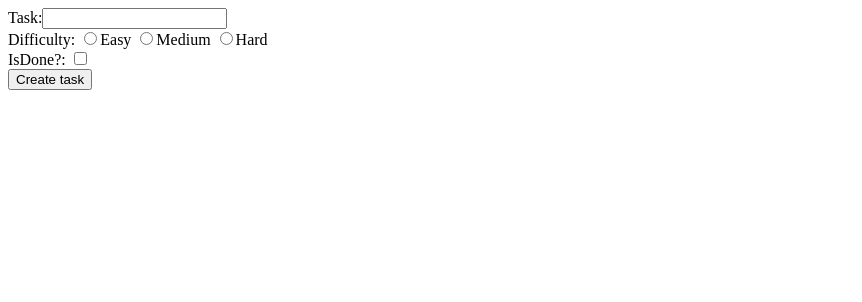
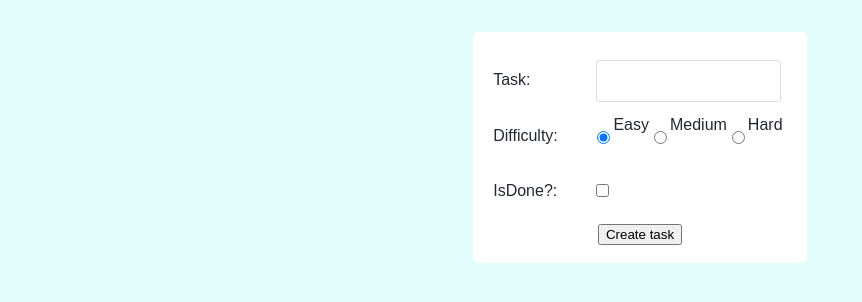
Before and after one commit to DhakalArjun/FSD007-WebDev1, a PHP site: page /4todoform.php in a window 1280 px wide. Shown: the top 302 px of the page, without its empty margins (0-862 px from the left). Run offline with PHP 8.4, Linux system fonts and the light colour scheme.

Commit message:
css added to day01 files

```diff
--- a/day01hello/4todoform.php
+++ b/day01hello/4todoform.php
@@ -1,13 +1,16 @@
 <!DOCTYPE html>
 <html lang="en">
+
 <head>
   <meta charset="UTF-8">
   <meta http-equiv="X-UA-Compatible" content="IE=edge">
   <meta name="viewport" content="width=device-width, initial-scale=1.0">
   <title>Document</title>
+  <link rel="stylesheet" href="css/styles.css?<?php echo time();?>" />
 </head>
-<body>
-<?php
+
+<body class="containterCentered">
+  <?php
   //calling db.php to connect to database
   require_once('db.php');
 
@@ -16,17 +19,20 @@
     $diffArray[$difficultyVal] = 'checked';
     $isDoneChecked=$isDoneVal?'checked':'';
     $todoForm = <<< ANYTEXT
-      <form method="post">
-        <label for="task">Task:</label><input type="text" name="task" value="$taskVal" />
-        <br />
-        <label for="taskDifficulty">Difficulty:</label>
+      <form method="post" class="formAsContainter width300 txtLeft">
+        <div class="rowFlexLeftAlign">
+        <label for="task" class="formLabel">Task:</label><input type="text" name="task" value="$taskVal" />
+        </div>
+        <div class="rowFlexLeftAlign">
+        <label for="taskDifficulty" class="formLabel">Difficulty:</label>
         <input type="radio" name="taskDifficulty" value="Easy" {$diffArray['Easy']} />Easy
         <input type="radio" name="taskDifficulty" value="Medium" {$diffArray['Medium']} />Medium
         <input type="radio" name="taskDifficulty" value="Hard" {$diffArray['Hard']} />Hard
-        <br />
-        <label for="isDone">IsDone?:</label>
+        </div>
+        <div class="rowFlexLeftAlign">
+        <label for="isDone" class="formLabel">IsDone?:</label>
         <input type="checkbox" name="isDone" value="1" $isDoneChecked />
-        <br>
+        </div>
         <input type="submit" value="Create task">
       </form>
     ANYTEXT;
@@ -34,10 +40,10 @@
   }
   if(isset($_POST["task"])){
     // following four lines of code will print list of values for POST method to verify if form is able to collect data. after verification just comment them
-    echo "<pre>\n";
-    echo "$_POST:"."\n";
-    print_r($_POST);
-    echo "</pre>\n";
+    // echo "<pre>\n";
+    // echo "$_POST:"."\n";
+    // print_r($_POST);
+    // echo "</pre>\n";
 
     $task = $_POST["task"];
     $taskDificulty = $_POST["taskDifficulty"];
@@ -61,7 +67,7 @@
         echo "<li>$error</li>";
       }
       echo "</ul>\n";
-      createForm($task);
+      createForm($task, $taskDificulty, $isDone);
     }
     else{
 
@@ -84,8 +90,10 @@
     }
   }
   else {
-    createForm();
+
+    createForm($taskVal="", $difficultyVal="Easy", $isDoneVal="");
   }
 ?>
 </body>
+
 </html>
--- /dev/null
+++ b/day01hello/css/styles.css
@@ -0,0 +1,152 @@
+/************************************************
+* Developed by: Arjun Dhakal
+* Start Date: 2023-03-14
+*************************************************/
+/* ================================== Variables  */
+:root {
+  /* ------------------------------- font colors */
+  --colHeavyFont: #222831;
+  --colMediumFont: #828991;
+  --colLightFont: white;
+  --colHoverFont: rgb(124, 90, 4);
+  /* -------------------------- background colors */
+  --colBodyBG: #e3fdfd;
+  --colFormBG: white;
+  --colButtonBG: #0d6efd;
+  --colSuccessMsgBG: #a8e6cf;
+  --colErrorMsg: #ffcef3;
+  /* ------------------------------- font familys */
+  --font1: "Montserrat", sans-serif;
+  --font2: "Roboto", sans-serif;
+}
+/* ==== General/global attributes and typography*/
+body {
+  margin: 0;
+  padding: 0;
+  background-color: var(--colBodyBG);
+  font-family: var(--font1);
+  line-height: 1.5;
+  color: var(--colHeavyFont);
+}
+h1 {
+  font-size: 2.5rem;
+  font-weight: 600;
+}
+h2 {
+  font-size: 2rem;
+  font-weight: 600;
+}
+h3 {
+  font-size: 1.5rem;
+  font-weight: 400;
+}
+h4 {
+  font-size: 1.2rem;
+  font-weight: 400;
+}
+/* ============================================= */
+.containterCentered {
+  margin: 0 auto;
+  padding: 0 1rem;
+  max-width: 1000px;
+}
+.txtLeft {
+  text-align: left;
+}
+.txtRight {
+  text-align: right;
+}
+.txtCenter {
+  text-align: center;
+}
+.rowFlex {
+  display: flex;
+  justify-content: space-between;
+  margin: 0.5rem auto;
+}
+
+.rowFlexLeftAlign {
+  display: flex;
+  margin: 0.5rem auto;
+}
+.formLabel {
+  line-height: 2.5;
+  width: 6rem;
+  margin: 0.2rem;
+  text-align: left;
+}
+
+input[type="text"],
+input[type="password"],
+input[type="number"],
+textarea {
+  line-height: 2.5;
+  border-radius: 3px;
+  outline: none;
+  padding: 0.2rem;
+  margin: 0.2rem;
+  border: 1px solid #dddddd;
+  font-family: var(--font1);
+}
+
+input[type="text"]:focus,
+input[type="number"]:focus,
+input[type="password"]:focus,
+textarea:focus {
+  box-shadow: 0 0 5px rgba(81, 203, 238, 1);
+  border: 1px solid rgba(81, 203, 238, 1);
+}
+
+.btnDefault {
+  margin: 0.5rem auto;
+  padding: 0.5rem;
+  font-size: 1.2rem;
+  min-width: 8rem;
+  height: 2.5rem;
+  color: var(--colButtonBG);
+  background-color: var(--colLightFont);
+  border: solid 1px var(--colButtonBG);
+  border-radius: 5px;
+  text-decoration: none;
+}
+
+.btnDefault:hover {
+  background: var(--colButtonBG);
+  color: var(--colLightFont);
+}
+.formAsContainter {
+  margin: 2rem auto;
+  padding: 1rem;
+  background-color: var(--colFormBG);
+  border: solid 1px var(--colFormBG);
+  border-radius: 5px;
+  text-align: center;
+}
+
+.errorMsg {
+  margin: 1rem auto;
+  padding: 1rem;
+  background-color: var(--colErrorMsg);
+  border: solid 1px var(--colErrorMsg);
+  border-radius: 5px;
+}
+.successMsg {
+  width: 600px;
+  height: 135px;
+  margin: 3rem auto;
+  padding: 0 1rem;
+  background-color: var(--colSuccessMsgBG);
+  border: solid 1px var(--colSuccessMsgBG);
+  border-radius: 5px;
+}
+.errorMsg h4,
+successMsg h4 {
+  margin-top: 0;
+  margin-bottom: 0.25rem;
+}
+.width300 {
+  width: 300px;
+}
+.width450 {
+  width: 450px;
+}
--- a/day03blog/articleadd.php
+++ b/day03blog/articleadd.php
@@ -43,7 +43,7 @@
         </div>
         <!-- content -->
         <div class="rowFlex">
-          <label for="Idcontent" class="formLabel">Content</label>
+          <label for="Idcontent" class="formLabel" >Content</label>
           <textarea name="content" id="IdContent" class="" placeholder="Type your content here...." requried>$content</textarea>
         </div>
         <!-- button and anchor tag to Register-->
--- a/day03blog/isusernametaken.php
+++ b/day03blog/isusernametaken.php
@@ -2,7 +2,8 @@
 
 require_once("db.php");
 
-if(!isset($_GET['username'])){    //here username used by $_GET is a url parameter input  die("Error: user parameter not provided");
+if(!isset($_GET['username'])){    //here username used by $_GET is a url parameter input
+    die("Error: user parameter not provided");
 }
 $username = $_GET['username'];
 $checkSqlStr = sprintf("SELECT * FROM users WHERE userName='%s'",
--- a/day03blog/login.php
+++ b/day03blog/login.php
@@ -51,7 +51,7 @@
 
       if(!$caseLoginSuccessful){
         printLoginForm();
-        echo '<h6 class="error-msg">Invalid username or password</h6>';
+        echo '<div class="errorMsg width350"><h4>Invalid username or password !</h4></div>';
       } else {
 
         unset($userDetails['password']); //for security reason erase password element from associative array of user details
```
Also changed, not shown: day01hello/2hellofrom.php (+18 -9 lines), day01hello/3hellodb.php (+5 -2 lines), day01hello/7addpassport.php (+7 -8 lines), day03blog/index.php (+11 -6 lines), day03blog/register.php (+4 -3 lines), testing/textarea.php (added, +84 -0 lines), day01hello/uploads/AB126534.png (added).
